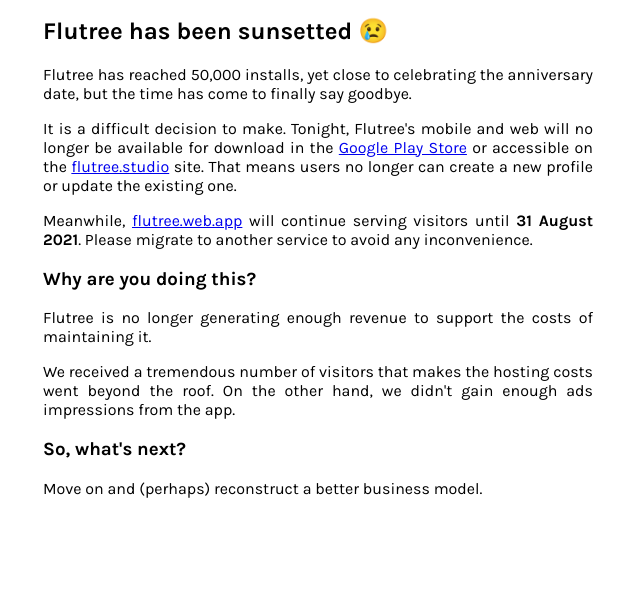
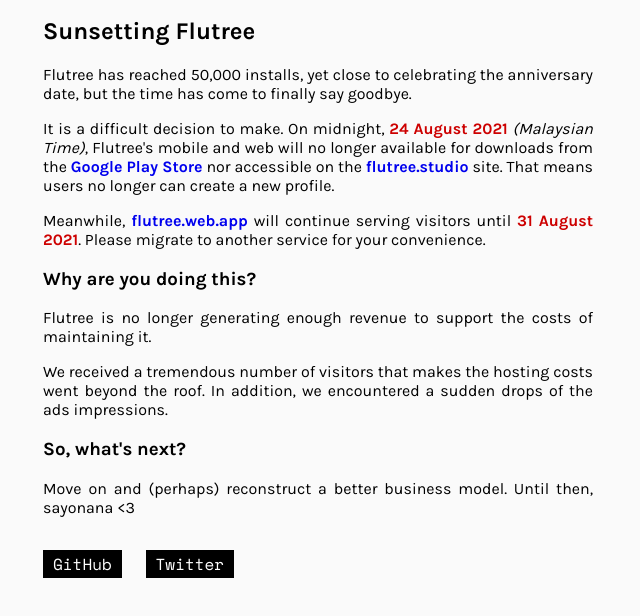
Before and after one commit to flutree/flutree_sunset, a plain HTML site: page index.html in a window 1280 px wide. Shown: the part 150-766 px from the top of the page, without its empty margins (0-640 px from the left). Drawn offline with nearby package versions, Linux system fonts and the light colour scheme.

Commit message:
:rocket: uwu release

```diff
--- a/index.html
+++ b/index.html
@@ -17,6 +17,8 @@
     <link rel="preconnect" href="https://fonts.googleapis.com">
     <link rel="preconnect" href="https://fonts.gstatic.com" crossorigin>
     <link href="https://fonts.googleapis.com/css2?family=Karla:wght@300;400;600;700&display=swap" rel="stylesheet">
+    <link href="https://fonts.googleapis.com/css2?family=Space+Mono&display=swap" rel="stylesheet">
+
 </head>
 
 <body>
@@ -26,35 +28,52 @@
     </section>
 
     <article>
-        <h1>Flutree has been sunsetted 😢</h1>
+        <h1>Sunsetting Flutree</h1>
         <p>
             Flutree has reached 50,000 installs, yet close to celebrating the anniversary date, but the time has come to
             finally say goodbye.
         </p>
         <p>
-            It is a difficult decision to make. Tonight, Flutree's mobile and web will no longer be available for
-            download in the <a href="https://play.google.com/store/apps/details?id=com.iqmal.linktreeflutter"
-                target="_blank" rel="noreferrer">Google Play Store</a> or accessible on the <a
-                href="https://flutree.studio" target="_blank" rel="noreferrer">flutree.studio</a> site. That means users
-            no longer can create a new profile or update the existing one.
+            It is a difficult decision to make. On midnight, <mytime>24 August 2021</mytime> <i>(Malaysian Time)</i>,
+            Flutree's mobile
+            and web
+            will no longer available for
+            downloads from the <a class="mylink"
+                href="https://play.google.com/store/apps/details?id=com.iqmal.linktreeflutter" target="_blank"
+                rel="noreferrer"><strong>Google Play Store</strong></a> nor accessible on the <a class="mylink"
+                href="https://flutree.studio" target="_blank" rel="noreferrer"><strong>flutree.studio</strong></a> site.
+            That means users no longer can create a new profile.
         </p>
         <p>
-            Meanwhile, <a href="https://flutree.web.app" target="_blank" rel="noreferrer">flutree.web.app</a> will
-            continue serving visitors until <b>31 August 2021</b>. Please migrate to another service to avoid any
-            inconvenience.
+            Meanwhile, <a class="mylink" href="https://flutree.web.app" target="_blank"
+                rel="noreferrer"><strong>flutree.web.app</strong></a> will
+            continue serving visitors until <mytime>31 August 2021</mytime>. Please migrate to another service
+            for your
+            convenience.
         </p>
         <h3>Why are you doing this?</h3>
         <p>
         <p>Flutree is no longer generating enough revenue to support the costs of maintaining it.</p>
         <p>
-            We received a tremendous number of visitors that makes the hosting costs went beyond the roof. On the other
-            hand, we didn't gain enough ads impressions from the app.
+            We received a tremendous number of visitors that makes the hosting costs went beyond the roof. In addition,
+            we encountered a sudden drops of the ads impressions.
         </p>
         </p>
         <h3>So, what's next?</h3>
-        <p>Move on and (perhaps) reconstruct a better business model.</p>
+        <p>Move on and (perhaps) reconstruct a better business model. Until then, sayonana &lt;3 </p>
         <br>
+        <footer>
+            <a class="linkText" href="http://github.com/iqfareez" target="_blank" rel="noopener noreferrer">GitHub</a>
+
+            <a class="linkText" href="http://twitter.com/iqfareez" target="_blank" rel="noopener noreferrer">Twitter</a>
+
+        </footer>
+
+
+
     </article>
+
+
 </body>
 
 </html>
--- a/styles.css
+++ b/styles.css
@@ -1,5 +1,6 @@
 body {
   font-family: "Karla", sans-serif;
+  background: #fafafa;
   max-width: 550px;
   padding: 35px;
 }
@@ -8,3 +9,33 @@ p {
   text-align: justify;
   text-justify: inter-word;
 }
+
+.linkText {
+  font-family: "Space Mono", monospace;
+  text-decoration: none;
+  margin-right: 20px;
+  padding: 2px 10px;
+  background: black;
+  color: white;
+
+  transition: 100ms;
+}
+
+.linkText:hover {
+  background-color: gainsboro;
+  text-decoration: underline;
+  color: black;
+}
+
+mytime {
+  color: #cd0000;
+  font-weight: bold;
+}
+
+.mylink {
+  text-decoration: none;
+}
+
+.mylink:hover {
+  text-decoration: underline;
+}
```
Also changed, not shown: firebase.json (added), 3 other files.
